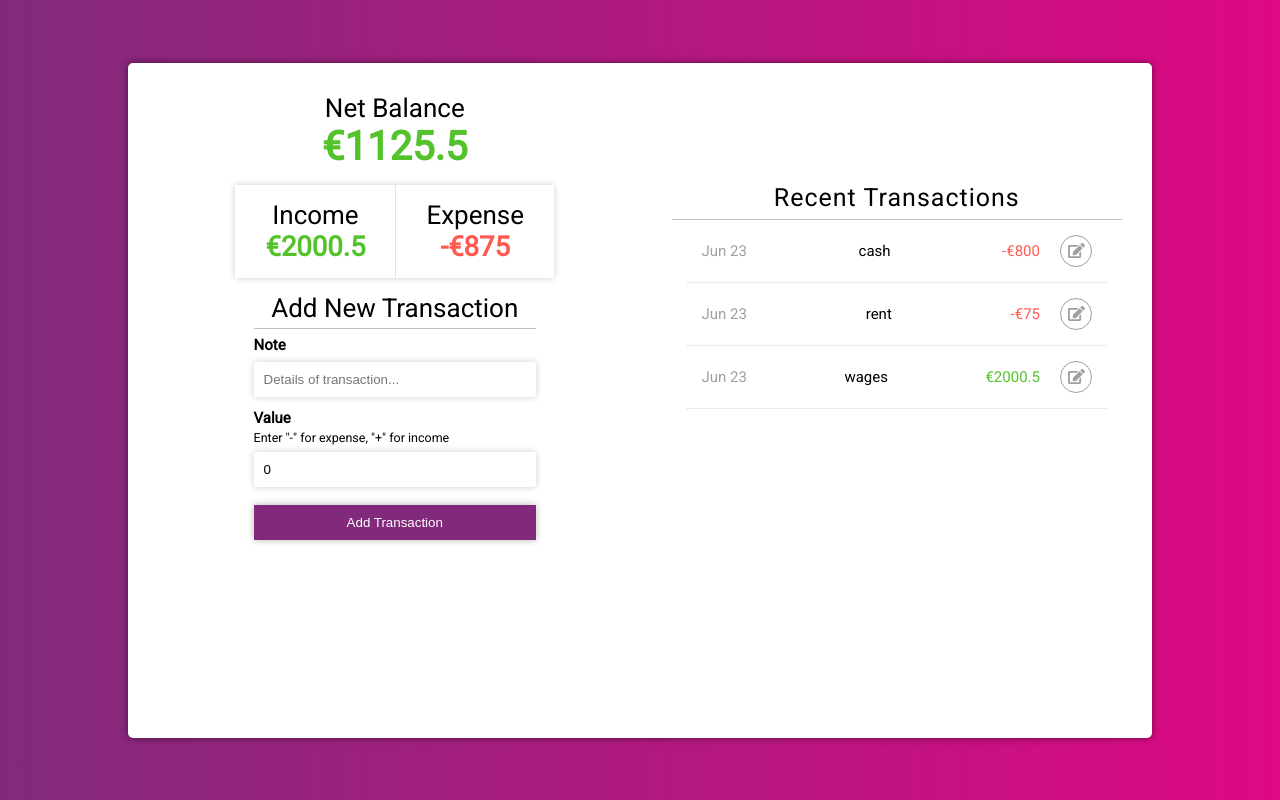
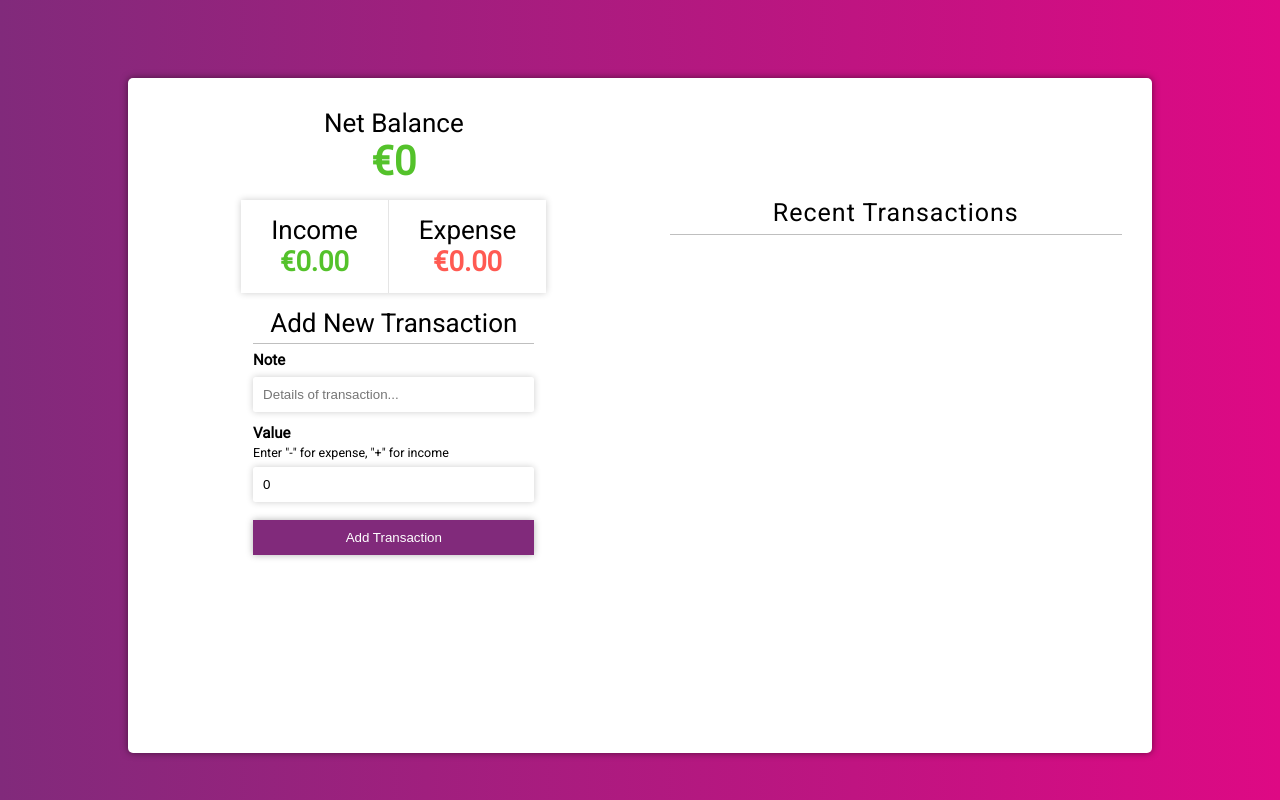
Before and after one commit to dufferbrady/mern-expense-tracker, a React (Create React App) app: page / in a window 1280 px wide. Built offline with nearby package versions, Linux system fonts and the light colour scheme.

Commit message:
added modal and backdrop component

```diff
--- a/src/App.css
+++ b/src/App.css
@@ -170,7 +170,6 @@ input::-webkit-inner-spin-button {
   padding: 15px 0;
   border-bottom: 1px dotted rgba(0, 0, 0, 0.15);
   margin: 0 15px;
-  font-size: 15px;
   vertical-align: left;
 }
 
@@ -183,13 +182,16 @@ input::-webkit-inner-spin-button {
   text-align: left;
   color: #a0a0a0;
   padding-left: 15px;
+  font-size: 15px;
 }
 
 .transactionHistory-listItemB {
   flex-grow: 1;
+  font-size: 15px;
 }
 
 .transactionHistory-listItemC {
+  font-size: 15px;
   flex-grow: 1;
   text-align: right;
   padding-right: 15px;
@@ -223,3 +225,31 @@ input::-webkit-inner-spin-button {
   cursor: pointer;
   color: #a0a0a0;
 }
+
+.modal_container {
+  position: fixed;
+  /* top: 50vh;
+  left: 50vw; */
+  z-index: 500;
+  background-color: white;
+  border: 1px solid #ccc;
+  box-shadow: 1px 1px 1px black;
+  padding: 20px;
+  /* top: 30%;  */
+  box-sizing: border-box;
+  transition: all 0.3s ease-out;
+  display: flex;
+  flex-direction: column;
+  justify-content: flex-start;
+  align-items: center;
+}
+
+.Backdrop {
+  width: 100%;
+  height: 100vh;
+  position: fixed;
+  z-index: 100;
+  left: 0;
+  top: 0;
+  background-color: rgba(0, 0, 0, 0.5);
+}
--- a/src/components/Balance/Balance.js
+++ b/src/components/Balance/Balance.js
@@ -9,8 +9,10 @@ export default function Balance() {
 
   const total = amounts.reduce((acc, item) => (acc += item), 0);
 
-  const sign = total > 0 ? "€" : "-€";
-  const color = total > 0 ? "#54c22b" : "#ff5a52";
+  const sign = total >= 0 ? "€" : "-€";
+  const color = total >= 0 ? "#54c22b" : "#ff5a52";
+
+  const absTotal = total * -1;
 
   return (
     <>
@@ -18,7 +20,7 @@ export default function Balance() {
       <div style={{ fontSize: "40px", color: `${color}` }}>
         <strong>
           {sign}
-          {total}
+          {absTotal}
         </strong>
       </div>
     </>
--- a/src/components/Breakdown/Breakdown.js
+++ b/src/components/Breakdown/Breakdown.js
@@ -10,12 +10,15 @@ export default function Breakdown() {
   const amounts = transactions.map((transaction) => transaction.value);
 
   const income = amounts
-    .filter((amount) => amount > 0)
-    .reduce((acc, item) => acc + item);
+    .filter((item) => item > 0)
+    .reduce((acc, item) => (acc += item), 0)
+    .toFixed(2);
 
-  const expense =
-    amounts.filter((amount) => amount < 0).reduce((acc, item) => acc + item) *
-    -1;
+  const expense = (
+    amounts.filter((item) => item < 0).reduce((acc, item) => (acc += item), 0) *
+    -1
+  ).toFixed(2);
+
   return (
     <div className="breakdown">
       <div className="breakdown-blockA">
@@ -27,7 +30,7 @@ export default function Breakdown() {
       <div className="breakdown-blockB">
         <span>Expense</span>
         <span style={{ fontSize: "27.5px", color: "#FF5A52" }}>
-          <strong>{`-€${expense}`}</strong>
+          <strong>{`€${expense}`}</strong>
         </span>
       </div>
     </div>
--- a/src/components/Paper/Paper.js
+++ b/src/components/Paper/Paper.js
@@ -1,13 +1,25 @@
-import React from "react";
+import React, { useContext } from "react";
 
 import "../../App.css";
+import Modal from "../UI/Modal/Modal";
 import Balance from "../Balance/Balance";
 import Breakdown from "../Breakdown/Breakdown";
 import AddTransaction from "../AddTransaction/AddTransaction";
 import TransactionHistory from "../TransactionHistory/TransactionHistory";
 
+import { GlobalContext } from "../../context/GlobalState";
+
 export default function Paper() {
+  const { modal, showModal } = useContext(GlobalContext);
   return (
+    <>
+      <Modal
+        style={{ display: "absolute" }}
+        show={modal}
+        cancelModal={() => showModal(false)}
+      >
+        Hey There
+      </Modal>
       <div className="Paper">
         <div className="Paper-SideA">
           <Balance />
@@ -18,5 +30,6 @@ export default function Paper() {
           <TransactionHistory />
         </div>
       </div>
+    </>
   );
 }
--- a/src/components/Transaction/Transaction.js
+++ b/src/components/Transaction/Transaction.js
@@ -8,13 +8,9 @@ import { faEdit } from "@fortawesome/free-solid-svg-icons";
 import "../../App.css";
 
 export default function Transaction({ transaction }) {
-  const { deleteTransaction } = useContext(GlobalContext);
+  const { showModal } = useContext(GlobalContext);
 
   const sign = transaction.value > 0 ? "€" : "-€";
-
-  // function deleteTransaction(id) {
-  //   console.log(id);
-  // }
 
   return (
     <>
@@ -31,10 +27,7 @@ export default function Transaction({ transaction }) {
           {`${sign}${Math.abs(transaction.value)}`}
         </div>
         <div className="transactionHistory-icon">
-          <FontAwesomeIcon
-            onClick={() => deleteTransaction(transaction.id)}
-            icon={faEdit}
-          />
+          <FontAwesomeIcon onClick={() => showModal(true)} icon={faEdit} />
         </div>
       </div>
     </>
--- /dev/null
+++ b/src/components/UI/Backdrop/Backdrop.js
@@ -0,0 +1,9 @@
+import React from "react";
+
+import "../../../App.css";
+
+export default function Backdrop({ show, click }) {
+  return (
+    <div>{show ? <div className="Backdrop" onClick={click}></div> : null}</div>
+  );
+}
--- /dev/null
+++ b/src/components/UI/Modal/Modal.js
@@ -0,0 +1,22 @@
+import React from "react";
+
+import Backdrop from "../Backdrop/Backdrop";
+
+import "../../../App.css";
+
+export default function Modal({ children, show, cancelModal }) {
+  return (
+    <>
+      <Backdrop show={show} click={cancelModal} />
+      <div
+        className={show ? "modal_container" : null}
+        style={{
+          transform: show ? "translateY(0)" : "translateY(-100vh)",
+          opacity: show ? 1 : 0,
+        }}
+      >
+        {children}
+      </div>
+    </>
+  );
+}
--- a/src/context/AppReducer.js
+++ b/src/context/AppReducer.js
@@ -12,6 +12,11 @@ export default (state, action) => {
           (transaction) => transaction.id !== action.payload
         ),
       };
+    case "SHOW_MODAL":
+      return {
+        ...state,
+        modal: action.payload,
+      };
     default:
       return state;
   }
--- a/src/context/GlobalState.js
+++ b/src/context/GlobalState.js
@@ -3,26 +3,8 @@ import React, { createContext, useReducer } from "react";
 import AppReducer from "./AppReducer";
 
 const initialState = {
-  transactions: [
-    {
-      id: Math.floor(Math.random() * 100000000),
-      note: "cash",
-      value: -800,
-      date: Date().substring(4, 10),
-    },
-    {
-      id: Math.floor(Math.random() * 100000000),
-      note: "rent",
-      value: -75,
-      date: Date().substring(4, 10),
-    },
-    {
-      id: Math.floor(Math.random() * 100000000),
-      note: "wages",
-      value: 2000.5,
-      date: Date().substring(4, 10),
-    },
-  ],
+  transactions: [],
+  modal: false,
 };
 
 export const GlobalContext = createContext(initialState);
@@ -44,12 +26,21 @@ export const GlobalProvider = ({ children }) => {
     });
   }
 
+  function showModal(val) {
+    dispatch({
+      type: "SHOW_MODAL",
+      payload: val,
+    });
+  }
+
   return (
     <GlobalContext.Provider
       value={{
         transactions: state.transactions,
         addTransaction,
         deleteTransaction,
+        modal: state.modal,
+        showModal,
       }}
     >
       {children}
```
Also changed, not shown: src/App.js (+8 -1 lines). Lines whose indentation alone changed are shown as unchanged.
